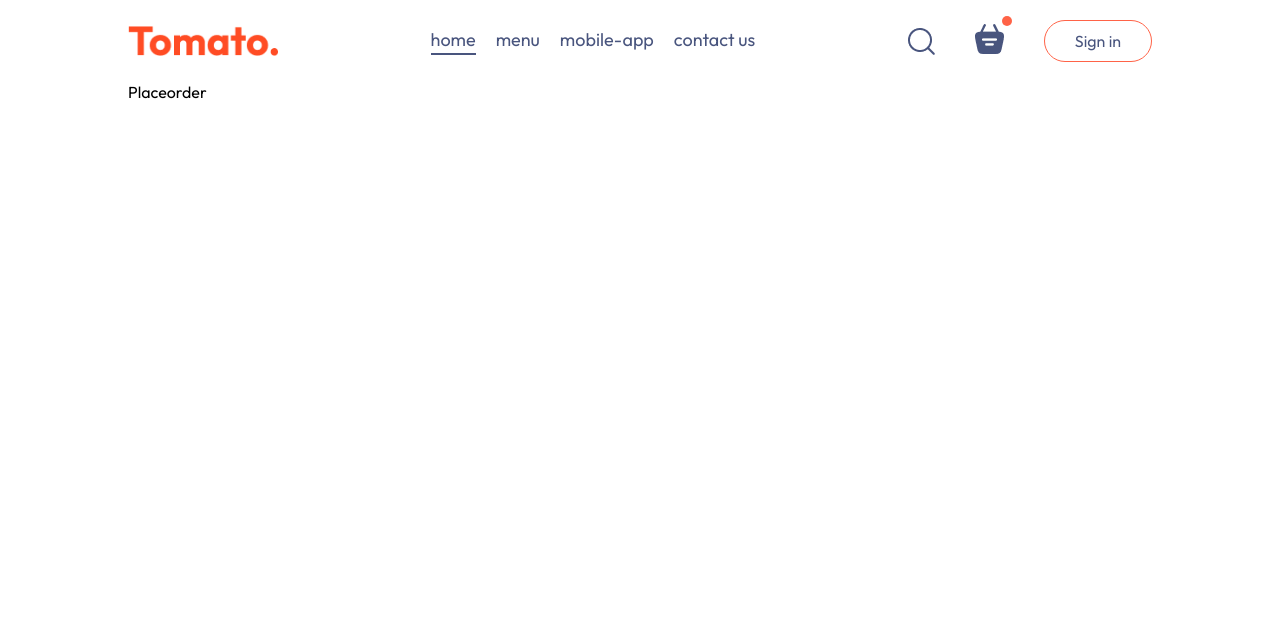
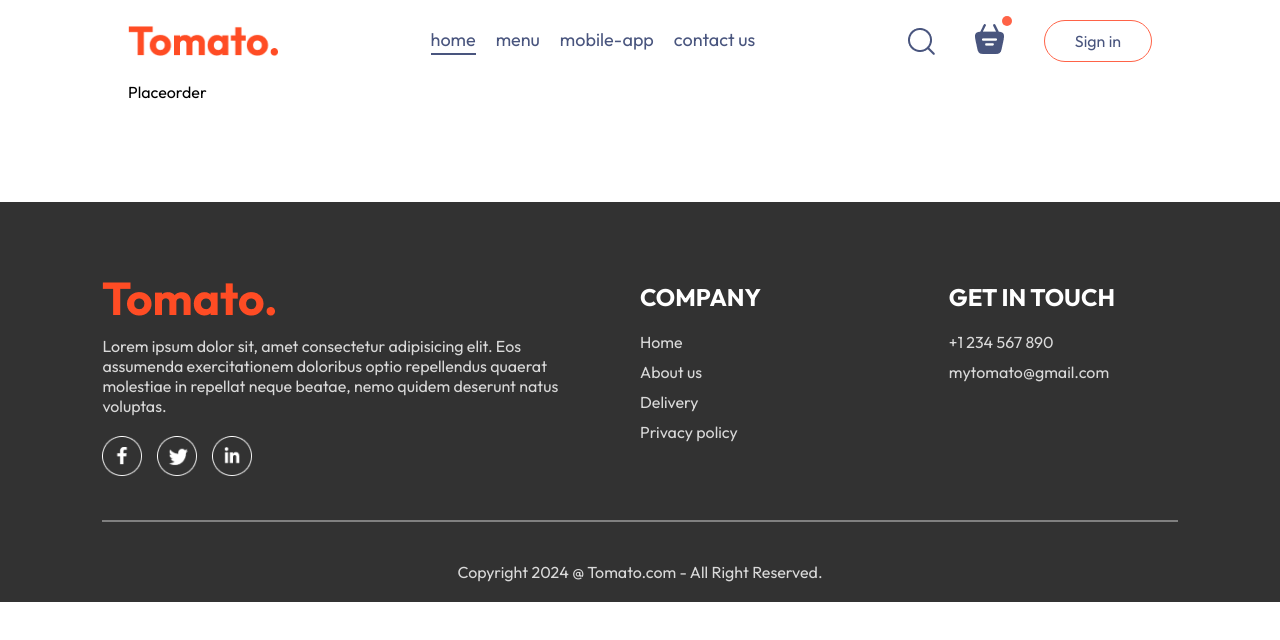
Before and after one commit to NaufalAssyafiqF/masako-frontend, a React (Vite) app: page /order in a window 1280 px wide. Shown: the top 640 px of the page. Built offline with nearby package versions, Linux system fonts and the light colour scheme.

Commit message:
add footer section

```diff
--- a/src/App.jsx
+++ b/src/App.jsx
@@ -1,20 +1,24 @@
-import { Route, Routes } from "react-router-dom"
-import Navbar from "./components/Navbar/Navbar"
-import Home from "./pages/Home/Home"
-import Cart from "./pages/Cart/Cart"
-import Placeorder from "./pages/PlaceOrder/Placeorder"
+import { Route, Routes } from "react-router-dom";
+import Navbar from "./components/Navbar/Navbar";
+import Home from "./pages/Home/Home";
+import Cart from "./pages/Cart/Cart";
+import Placeorder from "./pages/PlaceOrder/Placeorder";
+import Footer from "./components/Footer/Footer";
 
 const App = () => {
   return (
-    <div className="app">
-      <Navbar/>
-      <Routes>
-        <Route path="/" element={<Home/>}/>
-        <Route path="/cart" element={<Cart/>}/>
-        <Route path="/order" element={<Placeorder/>}/>
-      </Routes>
-    </div>
-  )
-}
+    <>
+      <div className="app">
+        <Navbar />
+        <Routes>
+          <Route path="/" element={<Home />} />
+          <Route path="/cart" element={<Cart />} />
+          <Route path="/order" element={<Placeorder />} />
+        </Routes>
+      </div>
+      <Footer />
+    </>
+  );
+};
 
-export default App
+export default App;
--- /dev/null
+++ b/src/components/Footer/Footer.jsx
@@ -0,0 +1,42 @@
+import { assets } from "../../assets/frontend_assets/assets";
+import "./Footer.css";
+
+const Footer = () => {
+  return (
+    <div className="footer" id="footer">
+      <div className="footer-contents">
+        <div className="footer-content-left">
+          <img src={assets.logo} alt="" />
+          <p>
+            Lorem ipsum dolor sit, amet consectetur adipisicing elit. Eos assumenda exercitationem doloribus optio repellendus quaerat molestiae in repellat neque beatae, nemo quidem deserunt natus voluptas.
+          </p>
+          <div className="footer-social-icons">
+            <img src={assets.facebook_icon} alt="" />
+            <img src={assets.twitter_icon} alt="" />
+            <img src={assets.linkedin_icon} alt="" />
+          </div>
+        </div>
+        <div className="footer-content-center">
+            <h2>COMPANY</h2>
+            <ul>
+                <li>Home</li>
+                <li>About us</li>
+                <li>Delivery</li>
+                <li>Privacy policy</li>
+            </ul>
+        </div>
+        <div className="footer-content-right">
+            <h2>GET IN TOUCH</h2>
+            <ul>
+                <li>+1 234 567 890</li>
+                <li>mytomato@gmail.com</li>
+            </ul>
+        </div>
+      </div>
+      <hr />
+      <p className="footer-copyright">Copyright 2024 @ Tomato.com - All Right Reserved.</p>
+    </div>
+  );
+};
+
+export default Footer;
--- /dev/null
+++ b/src/components/Footer/footer.css
@@ -0,0 +1,48 @@
+.footer {
+    color: #d9d9d9;
+    background-color: #323232;
+    display: flex;
+    flex-direction: column;
+    align-items: center;
+    gap: 20px;
+    padding: 20px 8vw;
+    padding-top: 80px;
+    margin-top: 100px;
+}
+
+.footer-contents {
+    width: 100%;
+    display: grid;
+    grid-template-columns: 2fr 1fr 1fr;
+    gap: 80px;
+}
+
+.footer-content-left, .footer-content-center, .footer-content-right {
+    display: flex;
+    flex-direction: column;
+    align-items: start;
+    gap: 20px;
+}
+
+.footer-content-left li, .footer-content-center li, .footer-content-right li{
+    list-style: none;
+    margin-bottom: 10px;
+    cursor: pointer;
+}
+
+.footer-content-center h2, .footer-content-right h2{
+    color: white;
+}
+
+.footer-social-icons img{
+    width: 40px;
+    margin-right: 15px;
+}
+
+.footer hr {
+    width: 100%;
+    height: 2px;
+    margin: 20px 0;
+    background-color: grey;
+    border: none;
+}
```
